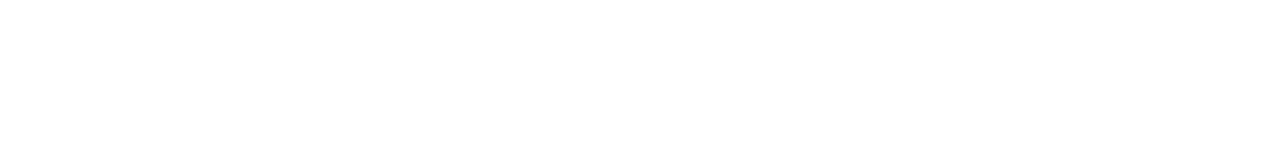
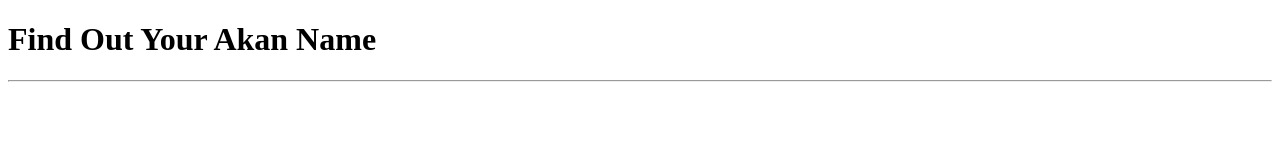
Before and after one commit to NessaAz/Akan-Name, a plain HTML site: page index.html in a window 1280 px wide. Drawn offline with Linux system fonts and the light colour scheme.

Commit message:
I added the main heading describing the page

```diff
--- a/index.html
+++ b/index.html
@@ -13,6 +13,9 @@
              <div class="row">
                    <div class="col-md-2"></div>
                    <div class="col-md-4 intro"></div>
+                   <h1 class="Akan-heading">Find Out <span class="heading-name">Your Akan Name</span></h1>
+                   <hr>
+
 
              </div>
        </div>
```
